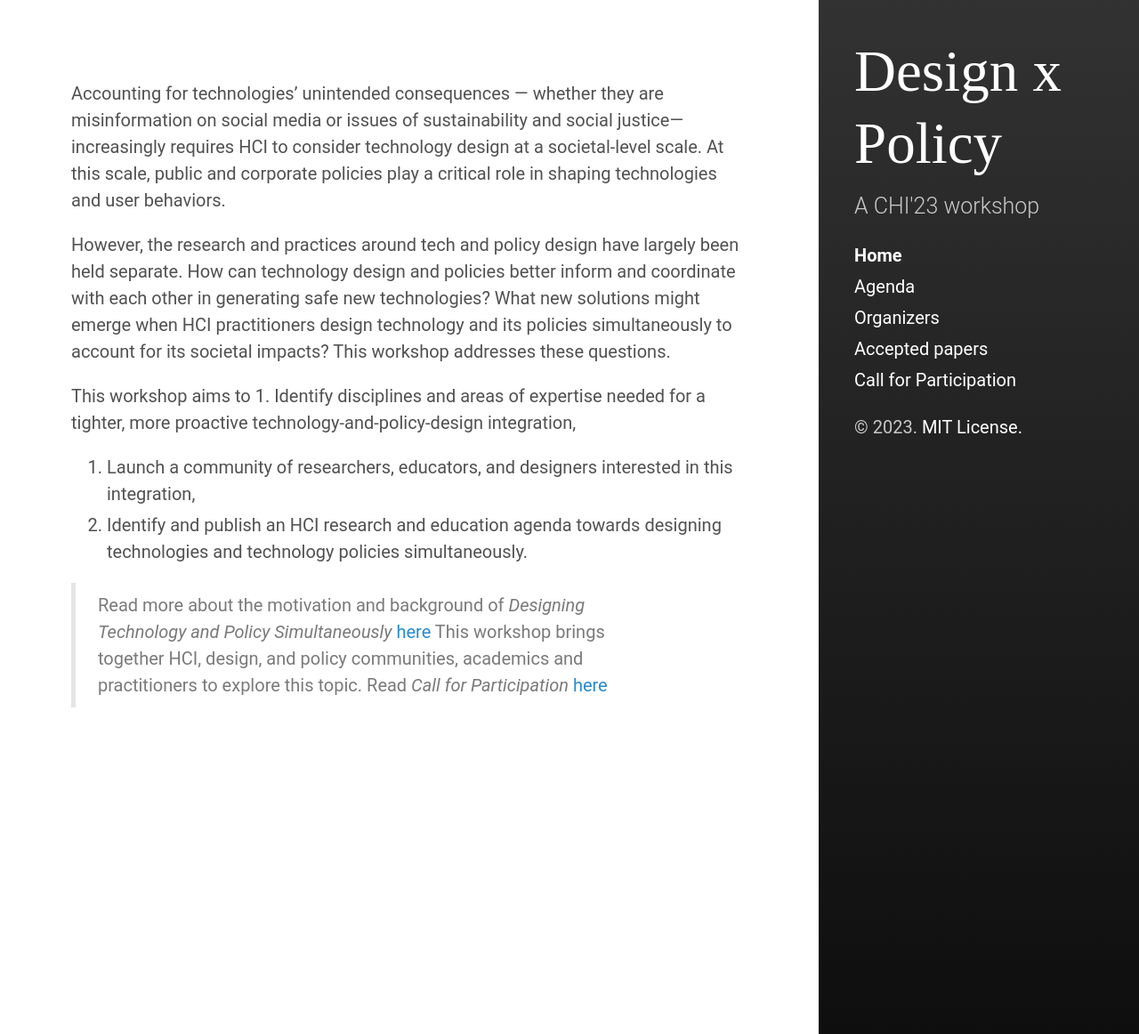
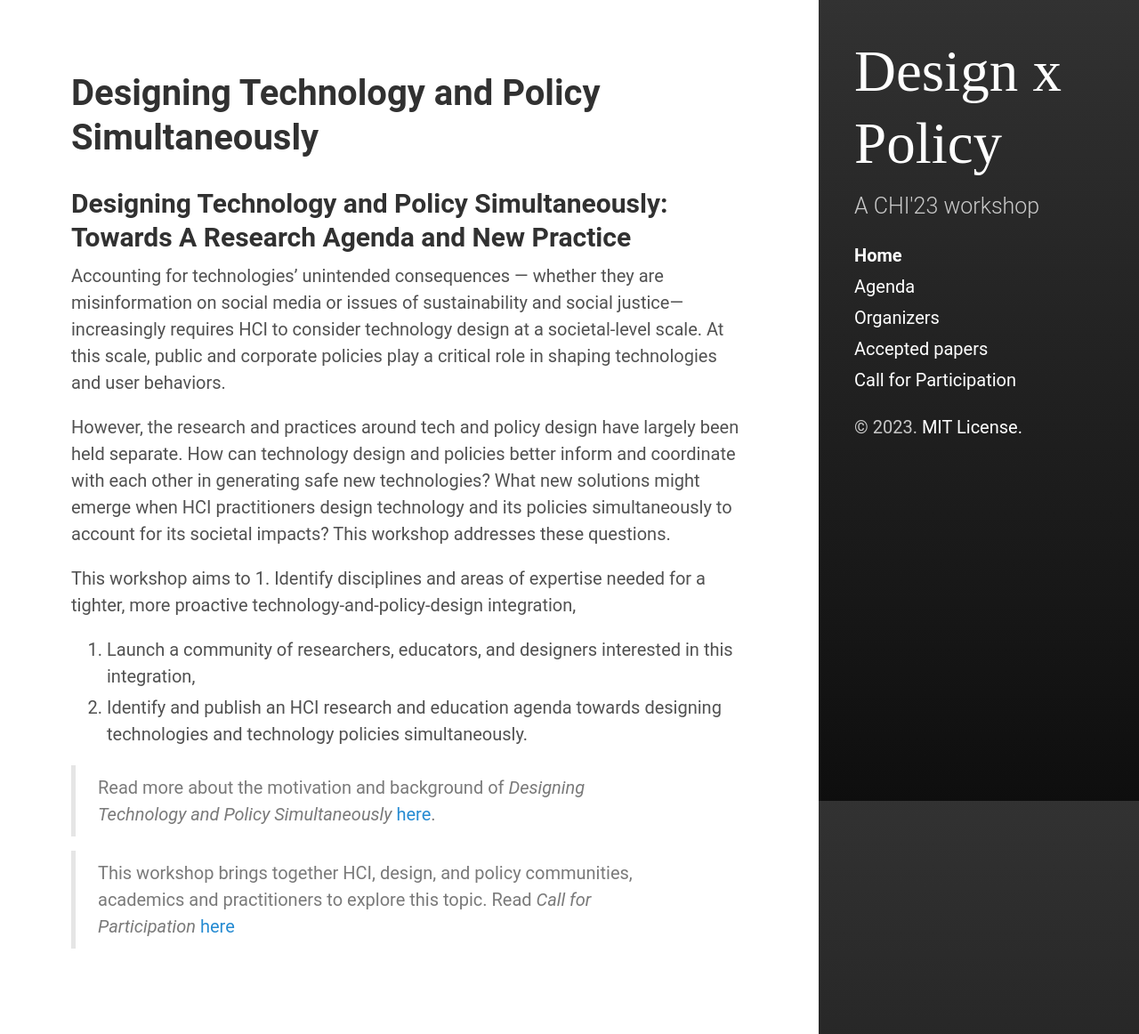
Before and after one commit to yang-qian/designpolicyCHI23, a Jekyll site: the page built from index.md, in a window 1280 px wide and 1162 px high. Shown: the whole window at 89% size. Built offline with Jekyll 4.4.1, drawn with Linux system fonts in a browser that asks for light colours; our own code applies the rules of GitHub Pages for plain Markdown files.

Commit message:
formatting
fix prev. formatting bugs, update font

```diff
--- a/_includes/head.html
+++ b/_includes/head.html
@@ -5,6 +5,11 @@
 
   <!-- Enable responsiveness on mobile devices-->
   <meta name="viewport" content="width=device-width, initial-scale=1.0, maximum-scale=1" />
+
+<!-- custom fonts -->
+<link rel="preconnect" href="https://fonts.googleapis.com">
+<link rel="preconnect" href="https://fonts.gstatic.com" crossorigin>
+<link href="https://fonts.googleapis.com/css2?family=Inter&family=Nunito+Sans:wght@600;700&display=swap" rel="stylesheet">
 
   <title>
     {% if page.title == "Home" %}
--- a/index.md
+++ b/index.md
@@ -1,7 +1,9 @@
 ---
 layout: page
-title: Designing Technology and Policy Simultaneously: Towards A Research Agenda and New Practice
+title: Designing Technology and Policy Simultaneously
 ---
+
+## Designing Technology and Policy Simultaneously:  Towards A Research Agenda and New Practice
 
 Accounting for technologies' unintended consequences — whether they are misinformation on social media or issues of sustainability and social justice---increasingly requires HCI to consider technology design at a societal-level scale. At this scale, public and corporate policies play a critical role in shaping technologies and user behaviors.
 
@@ -12,5 +14,6 @@ This workshop aims to
 2. Launch a community of researchers, educators, and designers interested in this integration,
 3. Identify and publish an HCI research and education agenda towards designing technologies and technology policies simultaneously.
 
->  Read more about the motivation and background of _Designing Technology and Policy Simultaneously_ [here](https://www.researchgate.net/profile/Qian-Yang-19/publication/367118347_Designing_Technology_and_Policy_Simultaneously_Towards_A_Research_Agenda_and_New_Practice/links/63c1e373d9fb5967c2d354b6/Designing-Technology-and-Policy-Simultaneously-Towards-A-Research-Agenda-and-New-Practice.pdf)
->  This workshop brings together HCI, design, and policy communities, academics and practitioners to explore this topic. Read _Call for Participation_ [here](cfp.md)
+> Read more about the motivation and background of _Designing Technology and Policy Simultaneously_ [here](https://www.researchgate.net/profile/Qian-Yang-19/publication/367118347_Designing_Technology_and_Policy_Simultaneously_Towards_A_Research_Agenda_and_New_Practice/links/63c1e373d9fb5967c2d354b6/Designing-Technology-and-Policy-Simultaneously-Towards-A-Research-Agenda-and-New-Practice.pdf).
+
+> This workshop brings together HCI, design, and policy communities, academics and practitioners to explore this topic. Read _Call for Participation_ [here](cfp.md)
```
Also changed, not shown: assets/css/override.css (added, +7 -0 lines).
